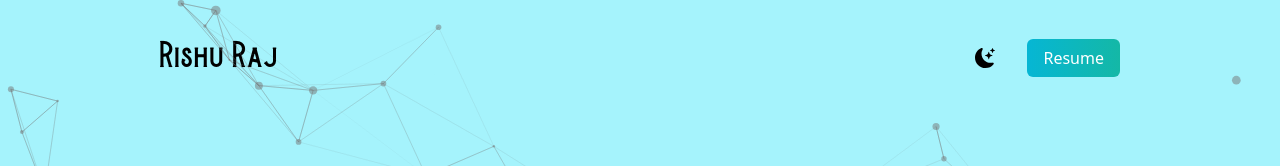
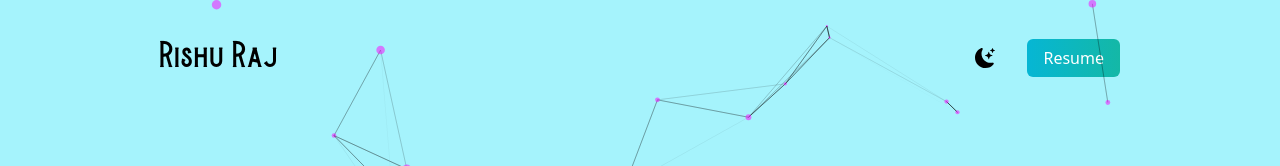
Before and after one commit to rishuraj1/PortfolioReact, a React (Vite) app: page / in a window 1280 px wide. Shown: the top 166 px of the page. Built offline with nearby package versions, Linux system fonts and the light colour scheme.

Commit message:
first commit

```diff
--- a/src/App.jsx
+++ b/src/App.jsx
@@ -7,8 +7,24 @@ import {
   AiFillLinkedin,
   AiFillTwitterCircle,
 } from "react-icons/ai";
-import { photo, myPhoto, consulting, code, design, botImage, bmcbuttonwhite, buyMeACoffee, bmcQrCode } from "./assets";
-import { Project, Service, Coffee, QRcode, DesignParticles } from "./components";
+import {
+  photo,
+  myPhoto,
+  consulting,
+  code,
+  design,
+  botImage,
+  bmcbuttonwhite,
+  buyMeACoffee,
+  bmcQrCode,
+} from "./assets";
+import {
+  Project,
+  Service,
+  Coffee,
+  QRcode,
+  DesignParticles,
+} from "./components";
 
 const App = () => {
   const [darkMode, setDarkMode] = useState(false);
@@ -45,11 +61,11 @@ const App = () => {
 
   return (
     <div className={darkMode ? "dark" : ""}>
-        <DesignParticles linkColor={darkMode ? "#ffffff" : "#757575"} particleColor={darkMode ? '#ffffff' : '#757575'} />
+      <DesignParticles linkColor={darkMode ? "#ff00ff" : "#000000"} particleColor={darkMode ? "#00008B" : "#ff00ff"} />
       <main className="bg-cyan-200 px-10 md:px-20 lg:px-40 dark:bg-gradient-to-t from-black to-gray-900 dark:text-white">
         {/* Header section */}
         <section className="min-h-screen">
-          <nav className="py-10 mb-12 flex justify-between">
+          <nav className="py-10 mb-6 flex justify-between">
             <h1 className="text-3xl font-burtons">
               <a href="#">Rishu Raj</a>
             </h1>
@@ -234,8 +250,8 @@ const App = () => {
                 <h3 className="font-pacifico text-4xl underline items-center flex">
                   Thanks for visiting
                 </h3>
-                <Coffee image={darkMode ? buyMeACoffee : bmcbuttonwhite}/>
-                <QRcode image={bmcQrCode}/>
+                <Coffee image={darkMode ? buyMeACoffee : bmcbuttonwhite} />
+                <QRcode image={bmcQrCode} />
               </div>
             </div>
           </div>
--- a/src/components/DesignParticles.jsx
+++ b/src/components/DesignParticles.jsx
@@ -3,16 +3,14 @@ import Particles from "react-tsparticles";
 import { loadFull } from "tsparticles";
 
 const DesignParticles = ({ linkColor, particleColor }) => {
-
   const particlesInit = useCallback(async (engine) => {
     console.log(engine);
     await loadFull(engine);
   }, []);
 
   const particlesLoaded = useCallback(async (container) => {
-     console.log(container);
+    console.log(container);
   }, []);
-
 
   return (
     <div>
@@ -21,8 +19,7 @@ const DesignParticles = ({ linkColor, particleColor }) => {
         init={particlesInit}
         loaded={particlesLoaded}
         options={{
-          background: {
-          },
+          background: {},
           fpsLimit: 60,
           interactivity: {
             events: {
@@ -41,7 +38,7 @@ const DesignParticles = ({ linkColor, particleColor }) => {
                 quantity: 4,
               },
               repulse: {
-                distance: 200,
+                distance: 150,
                 duration: 0.4,
               },
             },
@@ -51,10 +48,12 @@ const DesignParticles = ({ linkColor, particleColor }) => {
               value: particleColor,
             },
             links: {
-              color: { value: linkColor },
+              color: {
+                value: linkColor,
+              },
               distance: 150,
               enable: true,
-              opacity: 0.4  ,
+              opacity: 0.5,
               width: 1,
             },
             collisions: {
@@ -67,13 +66,13 @@ const DesignParticles = ({ linkColor, particleColor }) => {
                 default: "bounce",
               },
               random: false,
-              speed: 6,
-              straight: false,
+              speed: 3,
+              straight: true,
             },
             number: {
               density: {
                 enable: true,
-                area: 1200,
+                area: 1350,
               },
               value: 100,
             },
```
